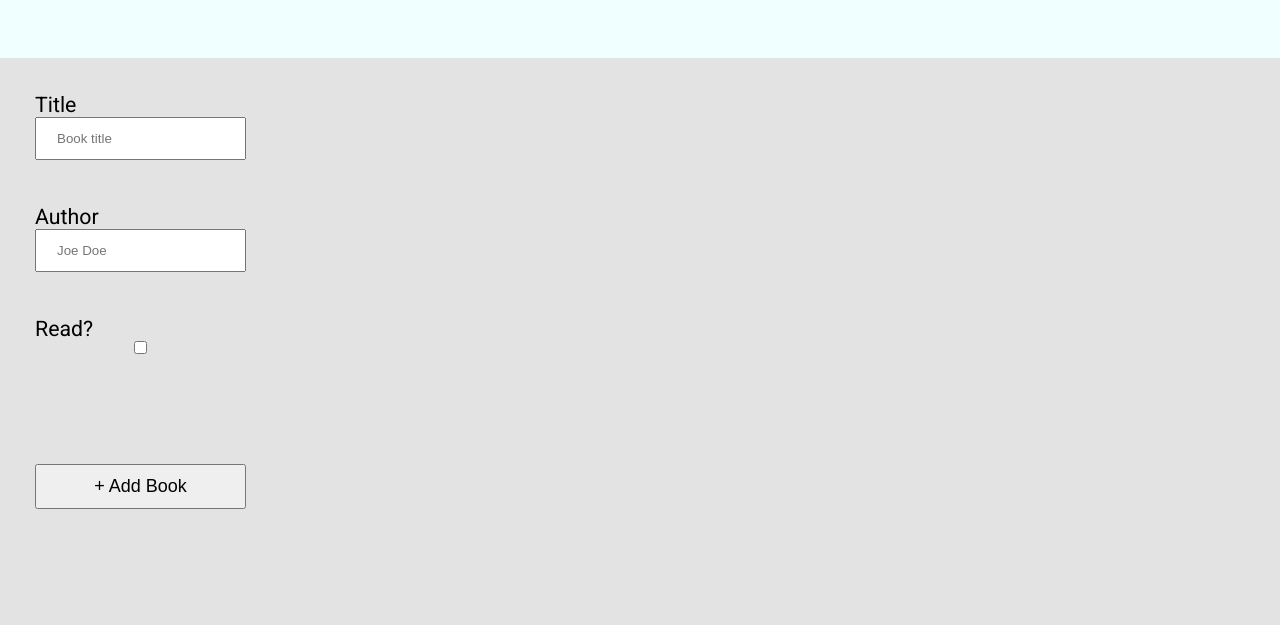
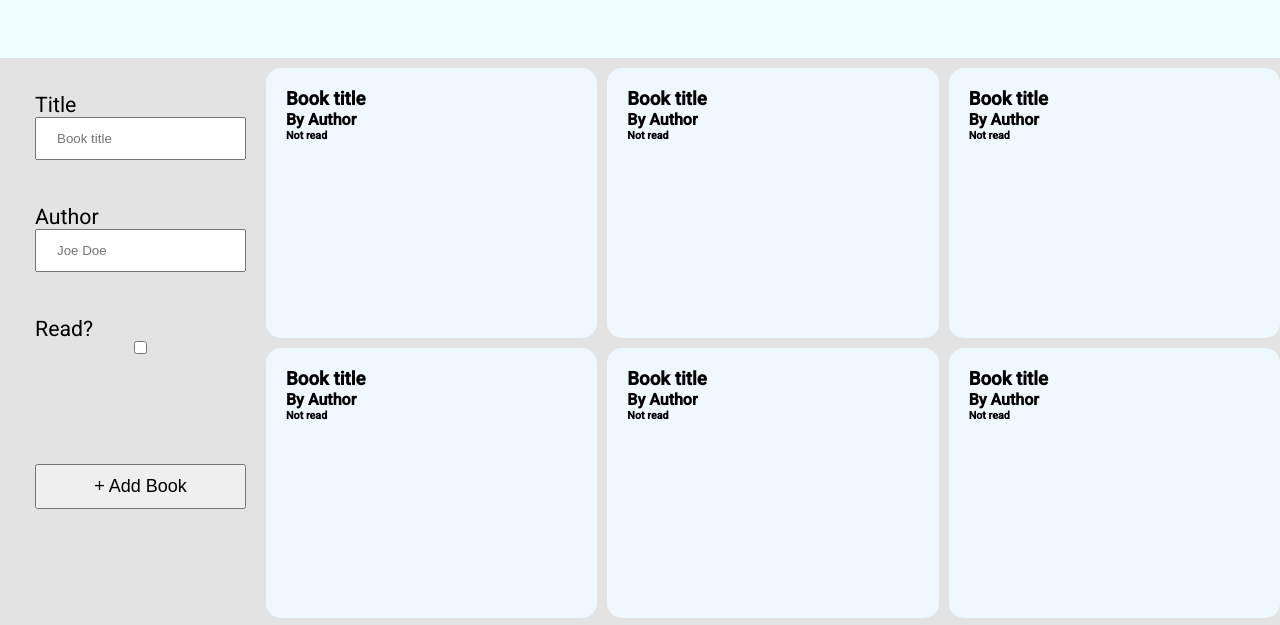
Before and after one commit to Kris022/odin-library, a plain HTML site: page index.html in a window 1280 px wide. Shown: the part 102-727 px from the top of the page. Drawn offline with Linux system fonts and the light colour scheme.

Commit message:
basic book card

```diff
--- a/index.html
+++ b/index.html
@@ -37,6 +37,50 @@
         <div class="book-grid-wrapper">
             <!-- Book cards displayed here -->
 
+            <div class="book-card">
+              <h3>Book title</h3>
+              <h4>By Author</h4>
+              <h6>Not read</h6>
+            </div>
+            <div class="book-card">
+              <h3>Book title</h3>
+              <h4>By Author</h4>
+              <h6>Not read</h6>
+            </div>
+            <div class="book-card">
+              <h3>Book title</h3>
+              <h4>By Author</h4>
+              <h6>Not read</h6>
+            </div>
+            <div class="book-card">
+              <h3>Book title</h3>
+              <h4>By Author</h4>
+              <h6>Not read</h6>
+            </div>
+            <div class="book-card">
+              <h3>Book title</h3>
+              <h4>By Author</h4>
+              <h6>Not read</h6>
+            </div>
+            <div class="book-card">
+              <h3>Book title</h3>
+              <h4>By Author</h4>
+              <h6>Not read</h6>
+            </div>
+            <div class="book-card">
+              <h3>Book title</h3>
+              <h4>By Author</h4>
+              <h6>Not read</h6>
+            </div>
+
+            <div class="book-card">
+              <h3>Book title</h3>
+              <h4>By Author</h4>
+              <h6>Not read</h6>
+            </div>
+
+
+
         </div>
 
       </main>
--- a/main.js
+++ b/main.js
@@ -9,7 +9,10 @@ function Book(title, author, read = false) {
 //
 function addBookToLibrary(newBook) {
   myLibrary.push(newBook);
-  return 0;
+}
+
+function displayBooks() {
+    return false;
 }
 
 // Get input from the add book form
@@ -18,9 +21,13 @@ const form = document.querySelector("form");
 form.addEventListener("submit", (event) => {
   event.preventDefault();
 
-  const titleField = document.getElementById("title");
-  const authorField = document.getElementById("author");
-  const readField = document.getElementById("read");
+  const titleField = document.getElementById("title").value;
+  const authorField = document.getElementById("author").value;
+  const readField = document.getElementById("read").value;
 
-  console.log("works");
+  addBookToLibrary(new Book(titleField, authorField, readField));
+  console.log(myLibrary);
+
+  // Reset the input fields
+
 });
--- a/style.css
+++ b/style.css
@@ -8,6 +8,7 @@
 body {
   font-family: "roboto", sans-serif;
   background-color: #e3e3e3;
+  overflow: hidden;
 }
 
 .main-wrapper {
@@ -74,5 +75,21 @@ form .form-row:last-child {
 .book-grid-wrapper {
   display: grid;
   grid-template-columns: 33% 33% 33%;
+  /* Fix what happens after two rows */
   grid-template-rows: 50% 50%;
+  padding: 10px;
+  overflow-y: scroll;
+  overflow-x: hidden;
+  gap: 10px;
 }
+
+.book-card {
+  background-color: aliceblue;
+  padding: 20px;
+  box-sizing: border-box;
+  border-radius: 15px;
+
+}
+
+.book-card h1 {
+}
```
